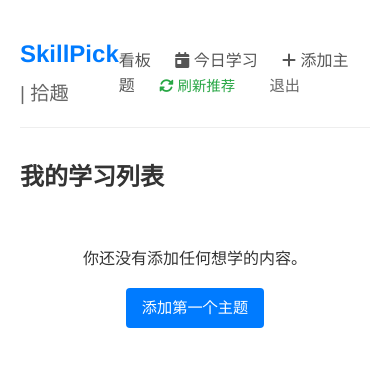
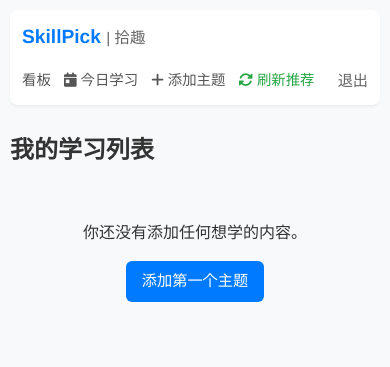
Before and after one commit to garywanggali/skillpick, a Django app: page / in a window 390 px wide. Shown: the top 367 px of the page. Run offline with Django 4.2, Linux system fonts and the light colour scheme; the visitor is signed in with stand-in values (Sample User, id 1); data that the repository does not hold is empty.

Commit message:
Optimize UI for mobile devices

```diff
--- a/core/templates/core/base.html
+++ b/core/templates/core/base.html
@@ -1,30 +1,58 @@
 <!DOCTYPE html>
 <html>
 <head>
+    <meta charset="UTF-8">
+    <meta name="viewport" content="width=device-width, initial-scale=1.0, maximum-scale=1.0, user-scalable=no">
     <title>SkillPick | 拾趣</title>
     <link rel="stylesheet" href="https://cdnjs.cloudflare.com/ajax/libs/font-awesome/6.4.0/css/all.min.css">
     <style>
-        body { font-family: "Helvetica Neue", Helvetica, Arial, sans-serif; max-width: 800px; margin: 0 auto; padding: 20px; color: #333; line-height: 1.6; }
-        nav { margin-bottom: 30px; padding: 15px 0; border-bottom: 1px solid #eee; display: flex; align-items: center; justify-content: space-between; }
-        .nav-links a { margin-right: 20px; text-decoration: none; color: #555; font-weight: 500; }
+        body { font-family: "Helvetica Neue", Helvetica, Arial, sans-serif; max-width: 800px; margin: 0 auto; padding: 15px; color: #333; line-height: 1.6; background-color: #f8f9fa; }
+
+        /* Navigation */
+        nav { margin-bottom: 25px; padding: 15px 0; border-bottom: 1px solid #eee; display: flex; align-items: center; justify-content: space-between; flex-wrap: wrap; background: white; padding: 15px; border-radius: 8px; box-shadow: 0 1px 3px rgba(0,0,0,0.05); }
+        .logo { font-size: 1.3rem; font-weight: bold; color: #007bff; text-decoration: none; margin-right: auto; white-space: nowrap; }
+        .nav-links { display: flex; align-items: center; gap: 15px; flex-wrap: wrap; }
+        .nav-links a { text-decoration: none; color: #555; font-weight: 500; font-size: 0.95rem; }
         .nav-links a:hover { color: #007bff; }
-        .logo { font-size: 1.5rem; font-weight: bold; color: #007bff; text-decoration: none; margin-right: auto; }
 
-        .btn { display: inline-block; padding: 8px 16px; background: #007bff; color: white; text-decoration: none; border-radius: 4px; border: none; cursor: pointer; font-size: 0.95rem; transition: background 0.2s; }
+        /* Mobile Navigation adjustment */
+        @media (max-width: 600px) {
+            nav { flex-direction: column; align-items: flex-start; gap: 10px; padding: 12px; }
+            .nav-links { width: 100%; justify-content: space-between; gap: 10px; margin-top: 5px; }
+            .nav-links a { font-size: 0.9rem; margin-right: 0; }
+            .logo { font-size: 1.2rem; }
+        }
+
+        /* Buttons */
+        .btn { display: inline-block; padding: 8px 16px; background: #007bff; color: white; text-decoration: none; border-radius: 6px; border: none; cursor: pointer; font-size: 0.95rem; transition: background 0.2s; text-align: center; }
         .btn:hover { background: #0056b3; }
-        .btn-sm { padding: 4px 10px; font-size: 0.85rem; }
+        .btn-sm { padding: 4px 8px; font-size: 0.85rem; }
         .btn-outline { background: transparent; border: 1px solid #ddd; color: #666; }
         .btn-outline:hover { background: #f8f9fa; color: #333; }
+        .btn-block-mobile { width: auto; }
 
-        .card { border: 1px solid #e9ecef; padding: 20px; margin-bottom: 20px; border-radius: 8px; background: white; box-shadow: 0 2px 4px rgba(0,0,0,0.02); }
+        /* Cards */
+        .card { border: none; padding: 20px; margin-bottom: 15px; border-radius: 12px; background: white; box-shadow: 0 2px 8px rgba(0,0,0,0.04); }
 
+        /* Forms */
         form p { margin-bottom: 15px; }
-        label { display: block; margin-bottom: 5px; font-weight: 600; color: #444; }
-        input[type="text"], input[type="password"], textarea, select, input[type="number"] { width: 100%; padding: 10px; box-sizing: border-box; margin-bottom: 5px; border: 1px solid #ddd; border-radius: 4px; font-size: 1rem; }
+        label { display: block; margin-bottom: 5px; font-weight: 600; color: #444; font-size: 0.95rem; }
+        input[type="text"], input[type="password"], textarea, select, input[type="number"] { width: 100%; padding: 12px; box-sizing: border-box; margin-bottom: 8px; border: 1px solid #ddd; border-radius: 6px; font-size: 1rem; -webkit-appearance: none; }
         input:focus, textarea:focus { border-color: #80bdff; outline: none; box-shadow: 0 0 0 0.2rem rgba(0,123,255,.25); }
 
         .helptext { font-size: 0.85em; color: #888; display: block; margin-bottom: 10px; margin-top: 2px; }
         ul.errorlist { color: #dc3545; list-style: none; padding: 0; margin-bottom: 15px; }
+
+        /* Mobile specific adjustments */
+        @media (max-width: 600px) {
+            body { padding: 10px; }
+            .card { padding: 15px; }
+            .btn-block-mobile { display: block; width: 100%; box-sizing: border-box; margin-bottom: 10px; }
+            h1 { font-size: 1.8em; }
+            h2 { font-size: 1.5em; }
+            h3 { font-size: 1.3em; }
+            .hide-mobile { display: none; }
+        }
     </style>
 </head>
 <body>
```
Also changed, not shown: core/templates/core/daily_pick.html (+9 -9 lines), core/templates/core/dashboard.html (+38 -5 lines).
